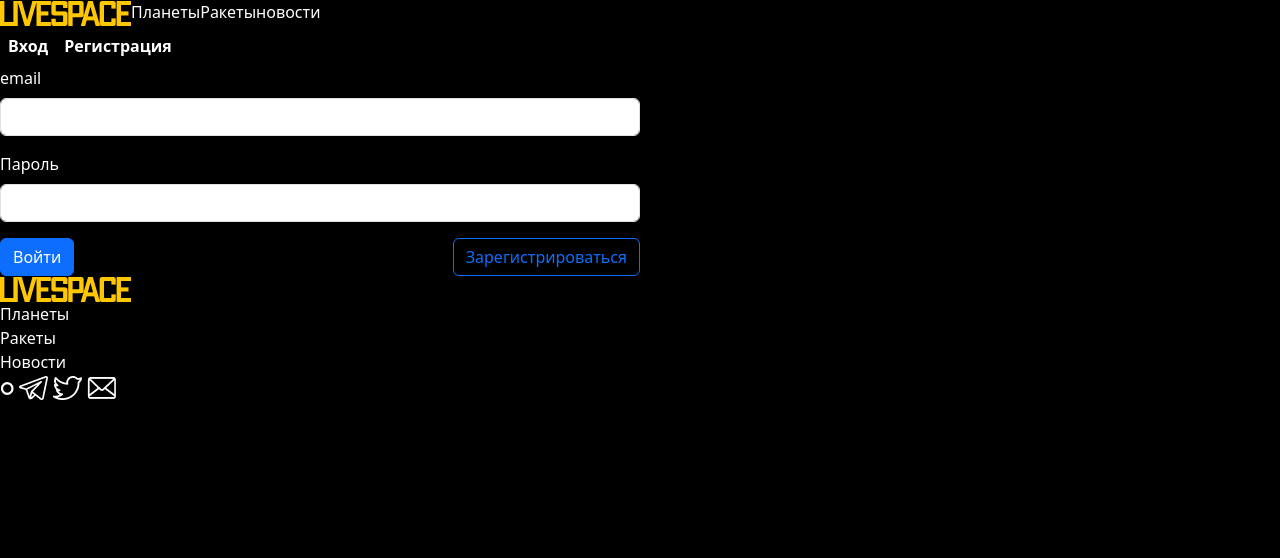
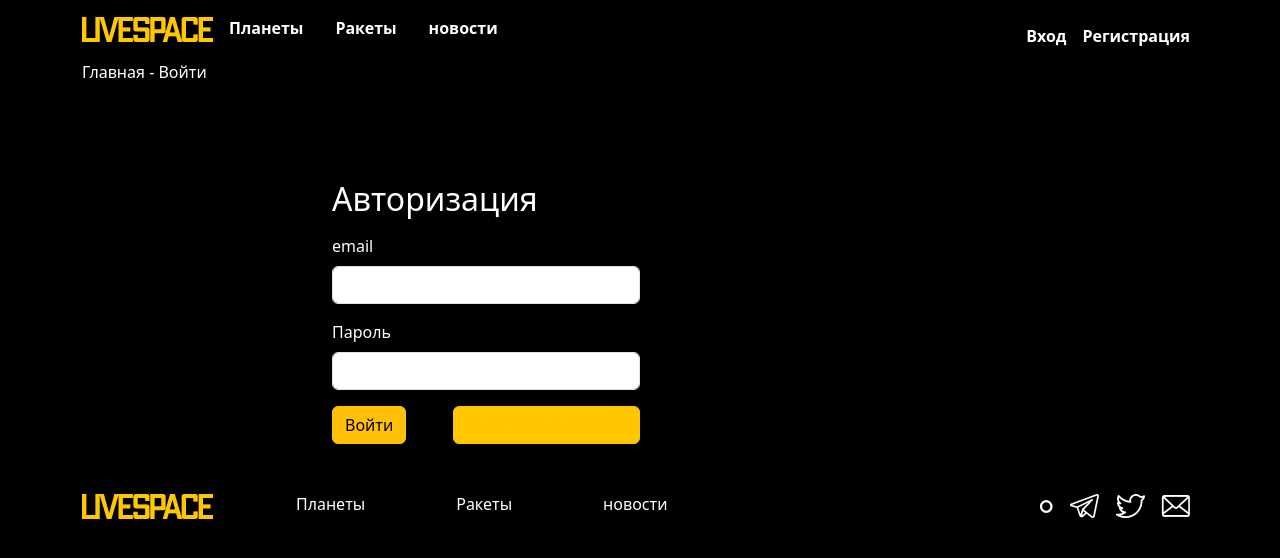
Before and after one commit to IvanGricev/LIVESPACE, a PHP site: page /login.php in a window 1280 px wide. Shown: the top 558 px of the page. Run offline with PHP 8.4, Linux system fonts and the light colour scheme.

Commit message:
Обновление дизайна
Переделаны footer и header элементы, переделаны страницы регистрации и авторизации, небольшие стилевые изменения в основной странице.

```diff
--- a/css/index.css
+++ b/css/index.css
@@ -15,3 +15,43 @@ a{
     padding-top: 50px;
     margin-left: 40%;
   }
+
+  .ml-4{
+    margin-left: 100px;
+}
+
+.ml-3{
+    margin-left: 75px;
+}
+
+.ml-2{
+    margin-left: 50px;
+}
+.ml-1{
+    margin-left: 25px;
+}
+
+.pl-1{
+  padding-left: 25px;
+}
+
+.pl-2{
+  padding-left: 50px;
+}
+
+.pl-3{
+  padding-left: 75px;
+}
+
+.pl-4{
+  padding-left: 100px;
+}
+
+.h-100{
+  height: 100%;
+}
+
+.submit{
+  background-color: #ffc700;
+  color: #ffc700;
+}
--- a/login.php
+++ b/login.php
@@ -25,22 +25,22 @@ if (check_auth()) {
 
 <body>
 
-    <header>
-        <div class="containerr">
-            <nav>
-                <ul class="nav">
-                    <li><span><a href="index.php"><img src="img/LIVESPACE.png" alt=""></a></span></li>
-                    <li><a href="index.php">Планеты </a></li>
-                    <li><a href="">Ракеты</a></li>
-                    <li><a href="news.php">новости</a></li>
+    <header class="bg-black w-100 pb-5 pt-3">
+        <div class="container">
+            <nav class="nav pb-1">
+                <ul class="nav me-auto">
+                    <li class="nav-item"><span><a href="index.php"><img src="img/LIVESPACE.png" alt=""></a></span></li>
+                    <li class="nav-item"><a href="index.php" class="px-3 fw-bold" >Планеты </a></li>
+                    <li class="nav-item"><a href="" class="px-3 fw-bold">Ракеты</a></li>
+                    <li class="nav-item"><a href="news.php" class="px-3 fw-bold">новости</a></li>
                 </ul>
                 <ul class="nav">
                     <?php if (!isset($_SESSION['user_id'])): ?>
                     <li class="nav-item">
-                        <a href="login.php" class="nav-link link-body-emphasis px-2 text-white fw-bold">Вход</a>
+                        <a href="login.php" class="nav-link px-2 text-white fw-bold">Вход</a>
                     </li>
                     <li class="nav-item">
-                        <a href="registration.php" class="nav-link link-body-emphasis px-2 text-white fw-bold">Регистрация</a>
+                        <a href="registration.php" class="nav-link px-2 text-white fw-bold">Регистрация</a>
                     </li>
                     <?php else: ?>
                     <li class="nav-item">
@@ -52,14 +52,16 @@ if (check_auth()) {
                     <?php endif; ?>
                 </ul>
             </nav>
+            <a href="index.php">Главная </a> - <a href="">Войти</a>
         </div>
     </header>
 
 
 
-    <div>
+    <div class="w-50 mt-5 container pb-5 h-100">
+        <h2 class="mb-3">Авторизация</h2>
 
-        <div class="w-25">
+        <div class="w-50">
             <?php flash(); ?>
         </div>
 
@@ -73,35 +75,28 @@ if (check_auth()) {
                 <input type="password" class="form-control" id="password" name="password" required>
             </div>
             <div class="d-flex justify-content-between">
-                <button type="submit" class="btn btn-primary">Войти</button>
-                <a class="btn btn-outline-primary" href="registration.php">Зарегистрироваться</a>
+                <button type="submit" class="btn btn-warning">Войти</button>
+                <a class="btn btn-outline-warning submit" href="registration.php">Зарегистрироваться</a>
             </div>
         </form>
-
     </div>
 
-
-
-
-    </SECTION>
-    <section class="footer">
-        <div class="row">
-            <ul>
-                <span><a href="index_up.php"><img src="img/LIVESPACE.png" alt=""></a></span>
-
-                <li><a href="index_planets.php">Планеты </a></li>
-                <li><a href="index_rockets.php">Ракеты</a></li>
-                <li><a href="index_news.php">Новости</a></li>
-
-                <div class="das">
-                    <a href=""><img src="img/Vector (1).png" alt=""></a>
-                    <a href=""><img src="img/telegram.png" alt=""></a>
-                    <a href=""><img src="img/twitter.png" alt=""></a>
-                    <a href=""><img src="img/email.png" alt=""></a>
-                </div>
+    <footer class="container pb-3">
+        <div class="nav">
+            <ul class="nav me-auto">
+                <li class="nav-item"><a href="index_up.php"><img src="img/LIVESPACE.png" alt=""></a></li>
+                <li class="nav-item pl-3"><a href="index_planets.php" class="px-2">Планеты </a></li>
+                <li class="nav-item pl-3"><a href="index_rockets.php" class="px-2">Ракеты</a></li>
+                <li class="nav-item pl-3"><a href="index_news.php" class="px-2">новости</a></li>
+            </ul>
+            <ul class="nav ml-3">
+                <li class="nav-item"><a href="" class="px-2"><img src="img/Vector (1).png" alt=""></a></li>
+                <li class="nav-item"><a href="" class="px-2"><img src="img/telegram.png" alt=""></a></li>
+                <li class="nav-item"><a href="" class="px-2"><img src="img/twitter.png" alt=""></a></li>
+                <li class="nav-item"><a href="" class="px-2"><img src="img/email.png" alt=""></a></li>
             </ul>
         </div>
-    </section>
+    </footer>
 
     <script src="js/news.js"></script>
     <script src="https://cdn.jsdelivr.net/npm/bootstrap@5.3.2/dist/js/bootstrap.bundle.min.js" integrity="sha384-C6RzsynM9kWDrMNeT87bh95OGNyZPhcTNXj1NW7RuBCsyN/o0jlpcV8Qyq46cDfL" crossorigin="anonymous"></script>
```
Also changed, not shown: index.php (+41 -52 lines), news.php (+28 -29 lines), registration.php (+28 -32 lines).
